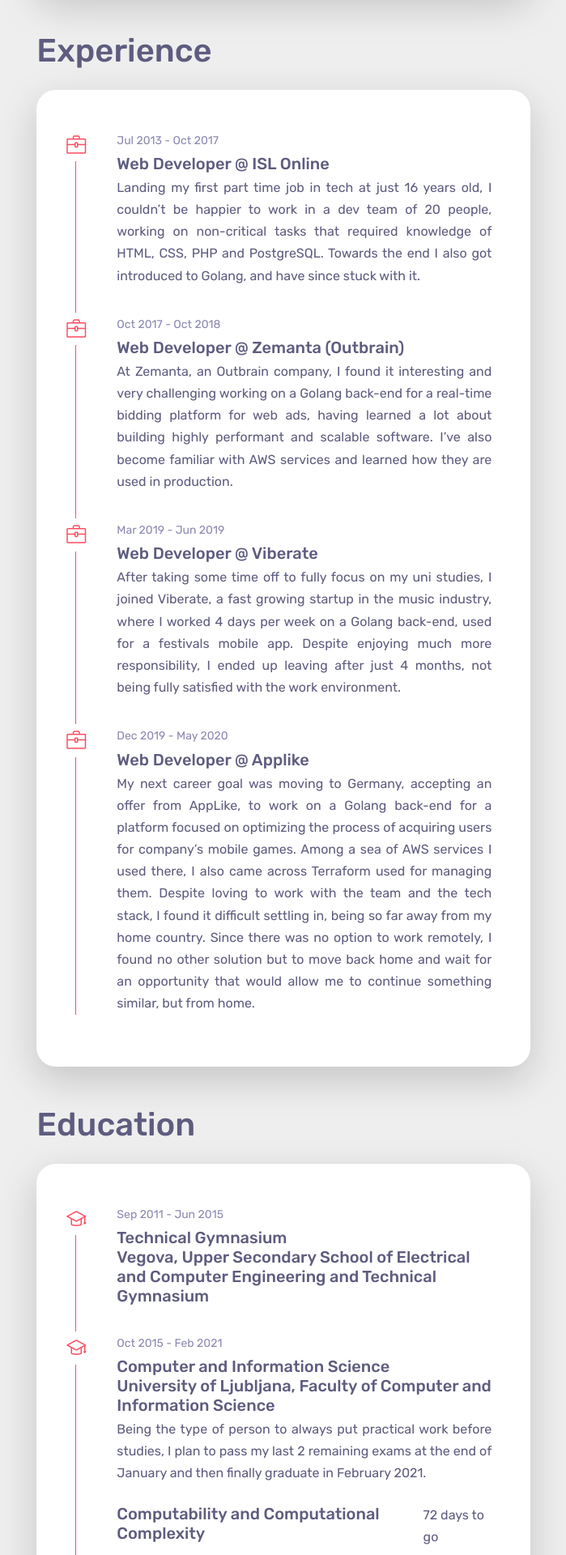
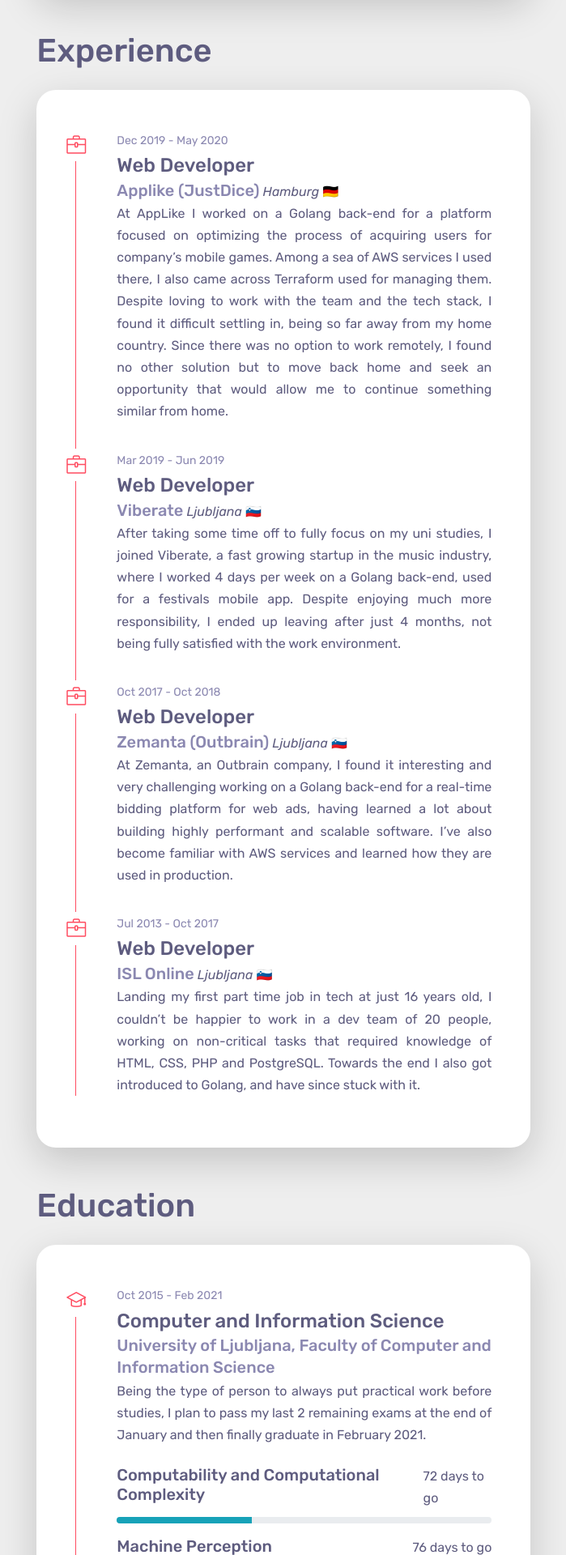
Before and after one commit to seniorescobar/personal-website, a Vue app: page / in a window 1280 px wide. Shown: the part 880-2800 px from the top of the page at 81% size, without its empty margins (503-1202 px from the left). Built offline with nearby package versions, Linux system fonts and the light colour scheme.

Commit message:
added links; city+country

```diff
--- a/src/components/SkillItem.vue
+++ b/src/components/SkillItem.vue
@@ -1,7 +1,10 @@
 <template>
   <div class="mb-3">
     <div class="d-flex justify-content-between">
-      <span class="h5 text-left mb-3 mt-0">{{ name }}</span>
+      <span class="h5 text-left mb-3 mt-0">
+        <a v-if="url" :href="url" target="_blank">{{ name }}</a>
+        <template v-else>{{ name }}</template>
+      </span>
       <span class="text-left">{{ text }}</span>
     </div>
     <div class="progress">
@@ -20,14 +23,14 @@
 
 <script>
 export default {
-    props: [
-        "name",
-        "skill",
-        "color",
-        "text",
-    ]
-}
+  props: ["name", "url", "skill", "color", "text"],
+};
 </script>
 
 <style lang="scss" scoped>
+@import "../assets/scss/variables";
+
+a {
+  color: $body-color;
+}
 </style>
--- a/src/components/TimelineItem.vue
+++ b/src/components/TimelineItem.vue
@@ -4,10 +4,14 @@
       <span class="time text-secondary">
         {{ time }}
       </span>
-      <h5 class="my-1">{{ title }}
-         <div v-if="at.length > 50">{{ at }}</div>
-         <span v-else>@ {{ at }}</span>
-      </h5>
+      <h4 class="my-1">{{ title }}</h4>
+      <div>
+        <span class="h5 mr-1">
+          <a :href="at.url" target="_blank" class="text-secondary">{{ at.name }}</a>
+        </span>
+        <span class="font-italic mr-1">{{ city }}</span>
+        <span>{{ country }}</span>
+      </div>
       <p class="text-justify p-0">
         <slot></slot>
       </p>
@@ -17,7 +21,7 @@
 
 <script>
 export default {
-  props: ["time", "title", "at"],
+  props: ["time", "title", "at", "city", "country"],
 };
 </script>
 
--- a/src/views/AboutMe.vue
+++ b/src/views/AboutMe.vue
@@ -4,17 +4,17 @@
       <the-card>
         <div class="row">
           <div class="col-xl-6">
-            <p>
+            <p class="text-justify">
               I’m a 23 year old web developer from Slovenia, working mostly with
               the Go Programming Language, which I have adored ever since
               finding out about it a few years ago.
             </p>
-            <p>
+            <p class="text-justify">
               Among other platforms I find immensely interesting, is AWS which I
               was increasingly exposed to working in companies building highly
               performant and scalable software.
             </p>
-            <p>
+            <p class="text-justify">
               Recently I have also started getting a feel of front-end
               development, using the Vue.js framework, but have only used it for
               my personal projects.
--- a/src/views/Education.vue
+++ b/src/views/Education.vue
@@ -3,15 +3,9 @@
     <div class="col">
       <the-card class="timeline edu">
         <timeline-item
-          time="Sep 2011 - Jun 2015"
-          title="Technical Gymnasium"
-          at="Vegova, Upper Secondary School of Electrical and Computer Engineering and Technical Gymnasium"
-        >
-        </timeline-item>
-        <timeline-item
           time="Oct 2015 - Feb 2021"
           title="Computer and Information Science"
-          at="University of Ljubljana, Faculty of Computer and Information Science"
+          :at="{name: 'University of Ljubljana, Faculty of Computer and Information Science', url: 'https://www.fri.uni-lj.si/en'}"
         >
           <p>
             Being the type of person to always put practical work before
@@ -25,6 +19,7 @@
                 v-for="exam in exams"
                 :key="exam.name"
                 :name="exam.name"
+                :url="exam.url"
                 :skill="exam.progress * 100"
                 :color="exam.color"
                 :text="exam.days + ' days to go'"
@@ -32,6 +27,12 @@
               </skill-item>
             </div>
           </div>
+        </timeline-item>
+        <timeline-item
+          time="Sep 2011 - Jun 2015"
+          title="Technical Gymnasium"
+          :at="{name:'Vegova, Upper Secondary School of Electrical and Computer Engineering and Technical Gymnasium', url: 'https://www.vegova.si/'}"
+        >
         </timeline-item>
       </the-card>
     </div>
@@ -55,13 +56,13 @@ export default {
         name: "Computability and Computational Complexity",
         date: new Date("2021-01-22"),
         color: "info",
-        link: "https://www.fri.uni-lj.si/en/course/63283",
+        url: "https://www.fri.uni-lj.si/en/course/63283",
       },
       {
         name: "Machine Perception",
         date: new Date("2021-01-26"),
         color: "warning",
-        link: "https://www.fri.uni-lj.si/en/course/63267",
+        url: "https://www.fri.uni-lj.si/en/course/63267",
       },
       {
         name: "Diploma Thesis",
--- a/src/views/Experience.vue
+++ b/src/views/Experience.vue
@@ -3,37 +3,30 @@
     <div class="col">
       <the-card class="timeline exp">
         <timeline-item
-          time="Jul 2013 - Oct 2017"
+          time="Dec 2019 - May 2020"
           title="Web Developer"
-          at="ISL Online"
+          :at="{name:'Applike (JustDice)', url: 'https://justdice.io/'}"
+          city="Hamburg"
+          country="🇩🇪"
         >
           <template v-slot>
-            Landing my first part time job in tech at just 16 years old, I
-            couldn’t be happier to work in a dev team of 20 people, working on
-            non-critical tasks that required knowledge of HTML, CSS, PHP and
-            PostgreSQL. Towards the end I also got introduced to Golang, and
-            have since stuck with it.
+            At AppLike I worked on a Golang back-end for a platform focused on
+            optimizing the process of acquiring users for company’s mobile
+            games. Among a sea of AWS services I used there, I also came across
+            Terraform used for managing them. Despite loving to work with the
+            team and the tech stack, I found it difficult settling in, being so
+            far away from my home country. Since there was no option to work
+            remotely, I found no other solution but to move back home and seek
+            an opportunity that would allow me to continue something similar
+            from home.
           </template>
         </timeline-item>
-
-        <timeline-item
-          time="Oct 2017 - Oct 2018"
-          title="Web Developer"
-          at="Zemanta (Outbrain)"
-        >
-          <template v-slot>
-            At Zemanta, an Outbrain company, I found it interesting and very
-            challenging working on a Golang back-end for a real-time bidding
-            platform for web ads, having learned a lot about building highly
-            performant and scalable software. I’ve also become familiar with AWS
-            services and learned how they are used in production.
-          </template>
-        </timeline-item>
-
         <timeline-item
           time="Mar 2019 - Jun 2019"
           title="Web Developer"
-          at="Viberate"
+          :at="{name: 'Viberate', url: 'https://www.viberate.com/'}"
+          city="Ljubljana"
+          country="🇸🇮"
         >
           <template v-slot>
             After taking some time off to fully focus on my uni studies, I
@@ -44,23 +37,34 @@
             environment.
           </template>
         </timeline-item>
-
         <timeline-item
-          time="Dec 2019 - May 2020"
+          time="Oct 2017 - Oct 2018"
           title="Web Developer"
-          at="Applike"
+          :at="{name: 'Zemanta (Outbrain)', url: 'https://www.zemanta.com/'}"
+          city="Ljubljana"
+          country="🇸🇮"
         >
           <template v-slot>
-            My next career goal was moving to Germany, accepting an offer from
-            AppLike, to work on a Golang back-end for a platform focused on
-            optimizing the process of acquiring users for company’s mobile
-            games. Among a sea of AWS services I used there, I also came across
-            Terraform used for managing them. Despite loving to work with the
-            team and the tech stack, I found it difficult settling in, being so
-            far away from my home country. Since there was no option to work
-            remotely, I found no other solution but to move back home and wait
-            for an opportunity that would allow me to continue something
-            similar, but from home.
+            At Zemanta, an Outbrain company, I found it interesting and very
+            challenging working on a Golang back-end for a real-time bidding
+            platform for web ads, having learned a lot about building highly
+            performant and scalable software. I’ve also become familiar with AWS
+            services and learned how they are used in production.
+          </template>
+        </timeline-item>
+        <timeline-item
+          time="Jul 2013 - Oct 2017"
+          title="Web Developer"
+          :at="{name: 'ISL Online', url: 'https://www.islonline.com/'}"
+          city="Ljubljana"
+          country="🇸🇮"
+        >
+          <template v-slot>
+            Landing my first part time job in tech at just 16 years old, I
+            couldn’t be happier to work in a dev team of 20 people, working on
+            non-critical tasks that required knowledge of HTML, CSS, PHP and
+            PostgreSQL. Towards the end I also got introduced to Golang, and
+            have since stuck with it.
           </template>
         </timeline-item>
       </the-card>
```
